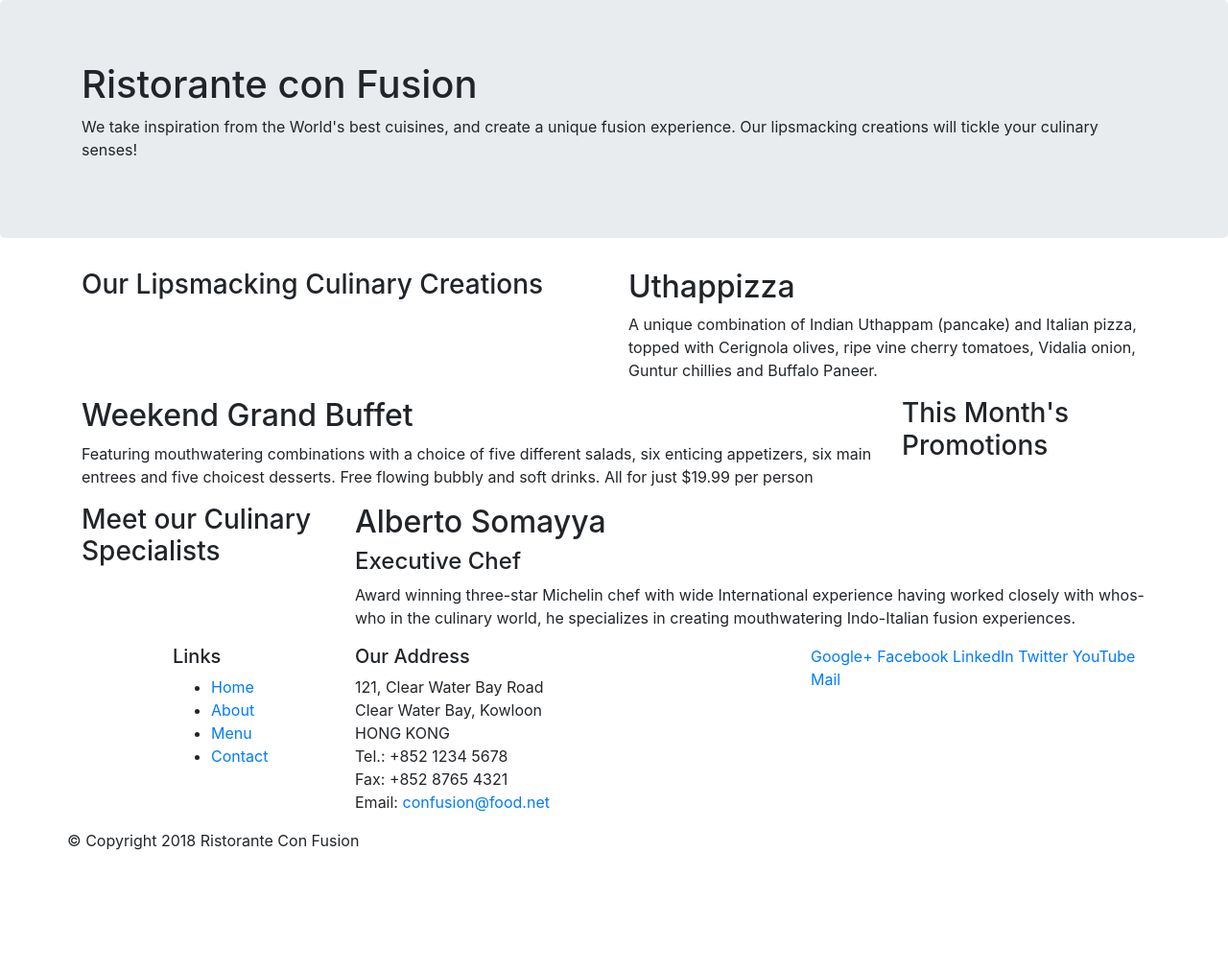
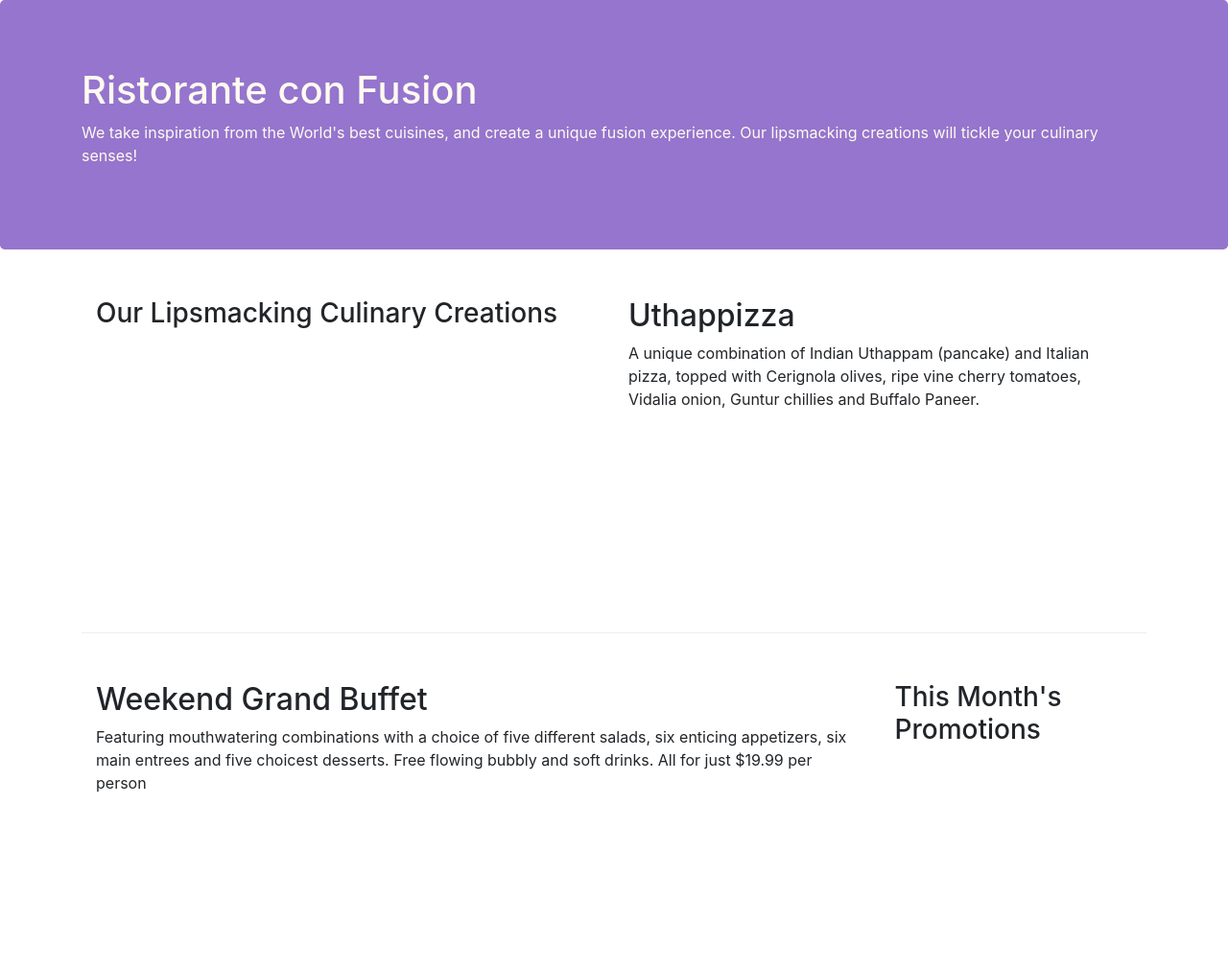
Before and after one commit to avas27/Bootstrap, a website: page index.html in a window 1280 px wide. Shown: the top 1012 px of the page at 96% size. Before the commit the page ends 904 px from the top, so only its background shows below. Drawn offline with nearby package versions, Linux system fonts and the light colour scheme.

Commit message:
bootstrap-grid-2

```diff
--- /dev/null
+++ b/css/style.css
@@ -0,0 +1,29 @@
+.row-header {
+  margin: 0px auto;
+  padding: 0px;
+}
+
+.row-content {
+  margin: 0px auto;
+  padding: 50px 0px 50px 0px;
+  border-bottom: 1px ridge;
+  min-height: 400px;
+}
+
+.footer {
+  background-color: #d1c4e9;
+  margin: 0px auto;
+  padding: 20px 0px 20px 0px;
+}
+.jumbotron {
+  padding: 70px 30px 70px 30px;
+  margin: 0px auto;
+  background: #9575cd;
+  color: floralwhite;
+}
+
+.address {
+  font-size: 80%;
+  margin: 0px;
+  color: #0f0f0f;
+}
--- a/index.html
+++ b/index.html
@@ -14,13 +14,14 @@
       rel="stylesheet"
       href="node_modules/bootstrap/dist/css/bootstrap.min.css"
     />
+    <link rel="stylesheet" href="css/style.css">
     <title>Ristorante Con Fusion</title>
   </head>
 
   <body>
     <header class="jumbotron">
       <div class="container">
-        <div>
+        <div class="row row-header">
           <div>
             <h1>Ristorante con Fusion</h1>
             <p>
@@ -35,7 +36,7 @@
     </header>
 
     <div class="container">
-      <div class="row">
+      <div class="row row-content">
         <div class="col-12 col-sm-6">
           <h3>Our Lipsmacking Culinary Creations</h3>
         </div>
@@ -49,11 +50,11 @@
         </div>
       </div>
 
-      <div class="row">
+      <div class="row row-content">
         <div class="col-12 col-sm-4 col-md-3  order-sm-last">
           <h3>This Month's Promotions</h3>
         </div>
-        <div class="col col-sm order-sm-first col-md">
+        <div class="col col-sm  col-md">
           <h2>Weekend Grand Buffet</h2>
           <p>
             Featuring mouthwatering combinations with a choice of five different
@@ -64,11 +65,11 @@
         </div>
       </div>
 
-      <div class="row">
+      <div class="row row-content">
         <div class="col-12 col-sm-4 col-md-3">
           <h3>Meet our Culinary Specialists</h3>
         </div>
-        <div class="col col-sm col-md">
+        <div class="col col-sm order-sm-first col-md">
           <h2>Alberto Somayya</h2>
           <h4>Executive Chef</h4>
           <p>
@@ -81,19 +82,19 @@
       </div>
     </div>
 
-    <footer>
+    <footer class="footer">
       <div class="container">
         <div class="row">
           <div class="col-4 col-sm-2 offset-1">
             <h5>Links</h5>
-            <ul>
+            <ul class="list-unstyled">
               <li><a href="#">Home</a></li>
               <li><a href="#">About</a></li>
               <li><a href="#">Menu</a></li>
               <li><a href="#">Contact</a></li>
             </ul>
           </div>
-          <div class="col-7 col-sm-5">
+          <div class="col-7 col-sm-5 address">
             <h5>Our Address</h5>
             <address>
               121, Clear Water Bay Road<br />
@@ -104,8 +105,8 @@
               Email: <a href="mailto:confusion@food.net">confusion@food.net</a>
             </address>
           </div>
-          <div class="col-12 col-sm-4">
-            <div>
+          <div class="col-12 col-sm-4 align-self-center">
+            <div class="text-center">
               <a href="http://google.com/+">Google+</a>
               <a href="http://www.facebook.com/profile.php?id=">Facebook</a>
               <a href="http://www.linkedin.com/in/">LinkedIn</a>
@@ -115,7 +116,7 @@
             </div>
           </div>
         </div class="col-auto">
-        <div class="row">
+        <div class="row justify-content-center">
           <div>
             <p>© Copyright 2018 Ristorante Con Fusion</p>
           </div>
```
